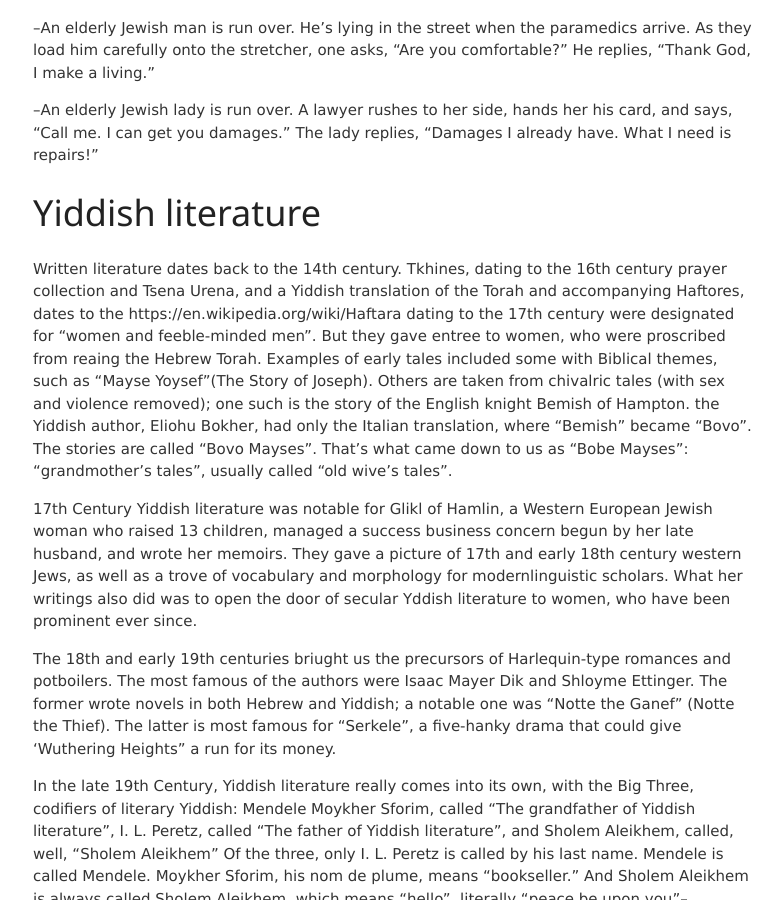
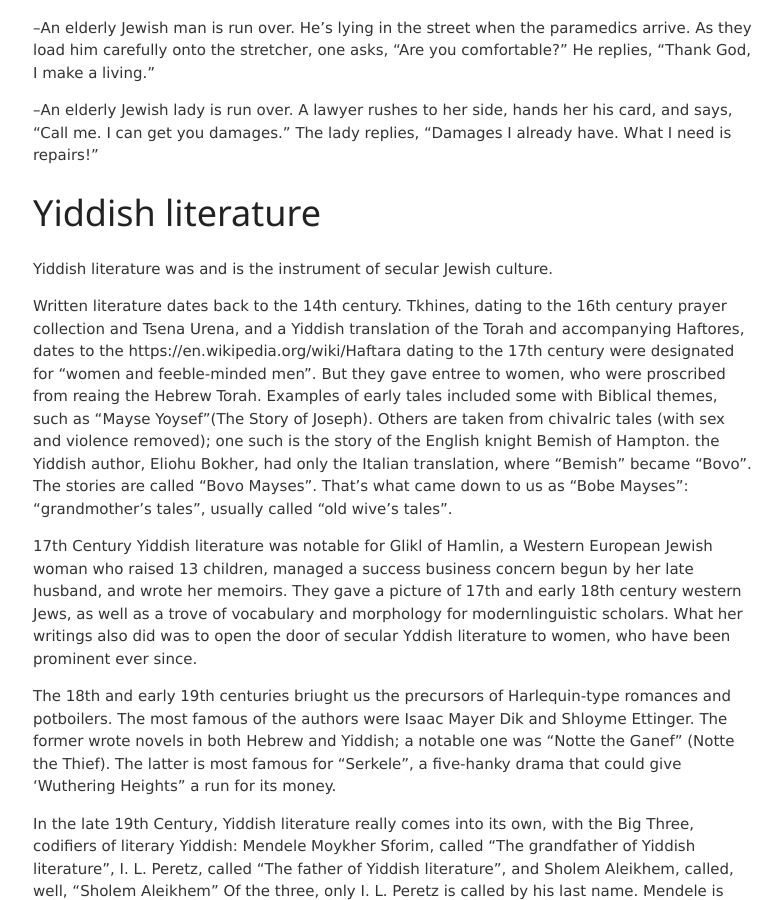
Before and after one commit to jvmallow/jvmallow.github.io, a Jekyll site: the page built from _posts/2025-05-31-Yiddish.md, in a window 1280 px wide and 900 px high, scrolled down 3107 px. Shown: the whole window, without its empty margins (247-1029 px from the left). Built offline with Jekyll 4.4.1, drawn with Linux system fonts in a browser that asks for light colours; a script that is not in the unit is left out.

Commit message:
Update 2025-05-31-Yiddish.md

```diff
--- a/_posts/2025-05-31-Yiddish.md
+++ b/_posts/2025-05-31-Yiddish.md
@@ -48,6 +48,8 @@ He replies, “Thank God, I make a living.”
 The lady replies, “Damages I already have. What I need is repairs!”
 
 # Yiddish literature
+
+Yiddish literature was and is the instrument of secular Jewish culture.
 
 Written literature dates back to the 14th century.  Tkhines, dating to the 16th century prayer collection and Tsena Urena, and a Yiddish translation of the Torah and accompanying Haftores, dates to the https://en.wikipedia.org/wiki/Haftara dating to the 17th century were designated for "women and feeble-minded men".  But they gave entree to women, who were proscribed from reaing the Hebrew Torah.  Examples of early tales included some with Biblical themes, such as "Mayse Yoysef"(The Story of Joseph). Others are taken from chivalric tales (with sex and violence removed); one such is the story of the English knight Bemish of Hampton. the Yiddish author, Eliohu Bokher, had only the Italian translation, where "Bemish" became "Bovo". The stories are called "Bovo Mayses". That's what came down to us as "Bobe Mayses": "grandmother's tales", usually called "old wive's tales".
 
```
